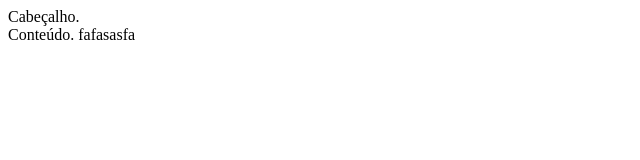
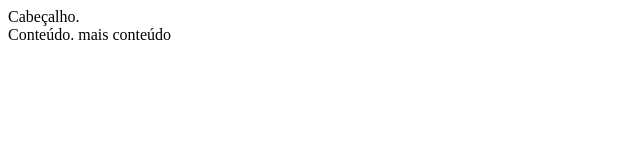
Before and after one commit to fabricioboliveira80/Projeto1, a plain HTML site: page index.html in a window 1280 px wide. Shown: the full height of the page, 0-640 px from the left. Drawn offline with Linux system fonts and the light colour scheme.

Commit message:
Update index.html

```diff
--- a/index.html
+++ b/index.html
@@ -3,6 +3,6 @@
         Cabeçalho.
     </header>
     <body>
-        Conteúdo. fafasasfa
+        Conteúdo. mais conteúdo
     </body>
 </html>
```
